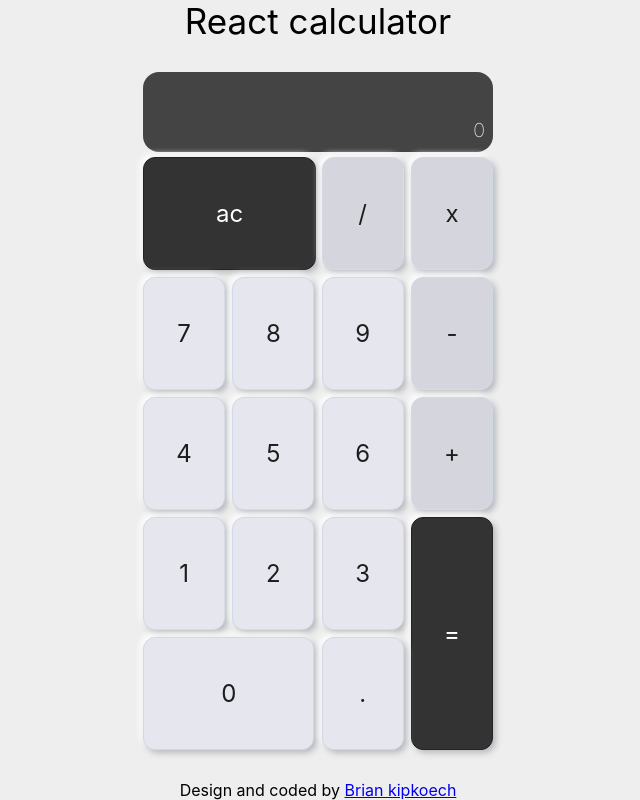
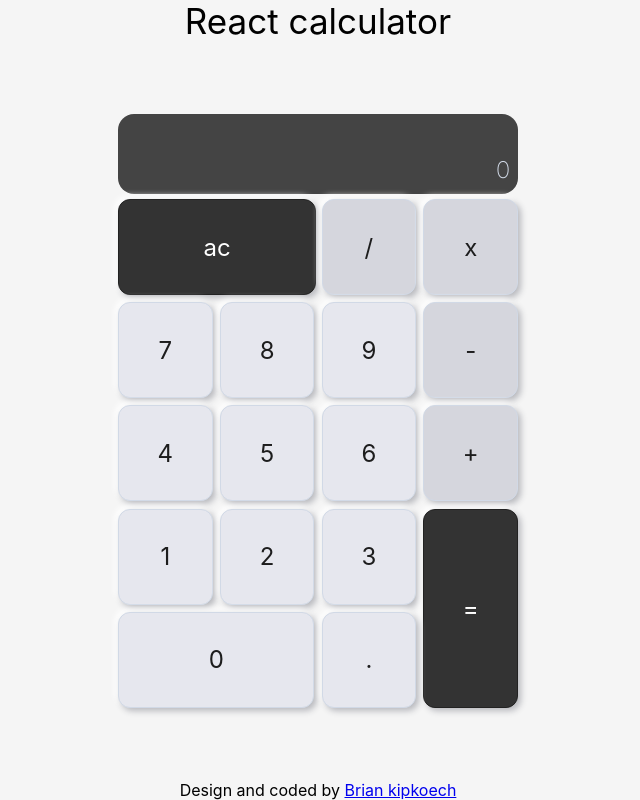
Before and after one commit to Brian-kipkoech-mutai/React-calculator, a React (Create React App) app: page / in a window 1280 px wide. Shown: the whole page, without its empty margins (322-962 px from the left). Built offline with nearby package versions, Linux system fonts and the light colour scheme.

Commit message:
updating ui

```diff
--- a/src/appstyling/caculator.css
+++ b/src/appstyling/caculator.css
@@ -10,7 +10,7 @@
    align-items: center;
    width: 100svw;
    height: 100svh;
-   background-color: rgb(238, 238, 238);
+   background-color: rgb(245, 245, 245);
 
  }
 
@@ -20,7 +20,7 @@
  }
  .outerDiv{
 
-    flex-grow: 1;
+
 
     display: flex;
     flex-direction: column;
@@ -32,11 +32,12 @@
    display: flex;
    justify-content: flex-end;
     color: rgba(240, 178, 8, 0.856);
+    font-size: 1.2em;
  }
  .bottomOutput{
    display: flex;
    justify-content: flex-end;
-   font-size: 20px;
+   font-size: 1.5em;
 
    font-family: 'Quicksand', sans-serif;
    color: #d1d9e6;
@@ -61,15 +62,15 @@
 
  }
  .buttons-view{
-flex-grow: 1;
+
    margin: 0 auto;
  color: #ffffff;
- max-width: 350px;
+ max-width: 400px;
  width: calc(100vw);
  font-size: 1.5em;
  display: grid;
  grid-template-columns: repeat(4, 1fr);
- grid-template-rows: repeat(5, 1fr);
+ grid-template-rows: repeat(5,  minmax(2em, 4em));
  gap: 0.3em;
  border-radius: 2em;
 }
```
